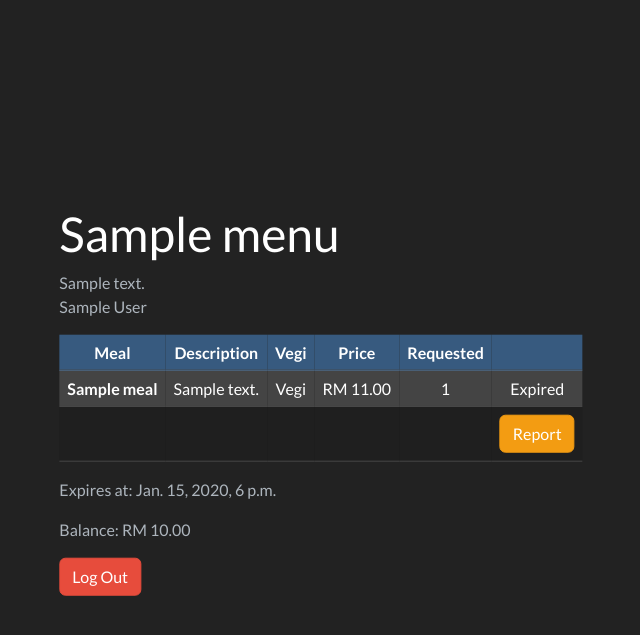
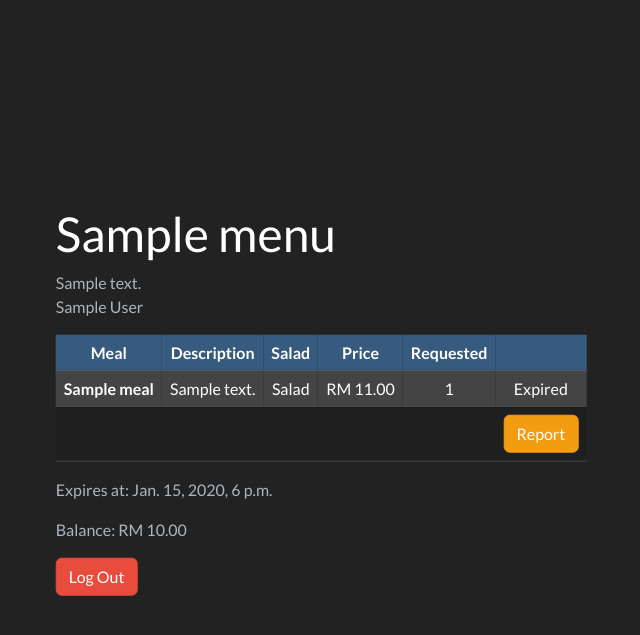
Before and after one commit to MhmRhm/LunchSite, a Django app: page / in a window 1280 px wide. Shown: the top 635 px of the page, without its empty margins (319-959 px from the left). Run offline with Django 5.2, Linux system fonts and the light colour scheme; a user stored in the database is signed in; tables that the repository leaves empty hold one stand-in row (values such as "Sample post"); some libraries are stand-ins or nearby versions.

Commit message:
change Vegi to Salad

```diff
--- a/menus/templates/menus/index.html
+++ b/menus/templates/menus/index.html
@@ -40,7 +40,7 @@
             <tr class="table-primary">
               <th scope="col">Meal</th>
               <th scope="col">Description</th>
-              <th scope="col">Vegi</th>
+              <th scope="col">Salad</th>
               <th scope="col">Price</th>
               <th scope="col">Requested</th>
               <th scope="col"></th>
@@ -57,14 +57,14 @@
                 <form action="{% url 'order_vegi' recent.menu.id item.meal.id %}" method="post">
                   {% csrf_token %}
                   {% if item.is_vegi %}
-                  <button type="submit" class="btn btn-success">Vegi</button>
+                  <button type="submit" class="btn btn-success">Salad</button>
                   {% else %}
-                  <button type="submit" class="btn btn-outline-success">Vegi</button>
+                  <button type="submit" class="btn btn-outline-success">Salad</button>
                   {% endif %}
                 </form>
                 {% else %}
                 {% if item.is_vegi %}
-                Vegi
+                Salad
                 {% endif %}
                 {% endif %}
                 {% endif %}
--- a/menus/templates/menus/report.html
+++ b/menus/templates/menus/report.html
@@ -63,7 +63,7 @@
                                 {% for employee, is_vegi in report.employees %}
                                 {{employee}}
                                 {% if is_vegi %}
-                                - V
+                                - wS
                                 {% endif %}
                                 <br>
                                 {% endfor %}
```
